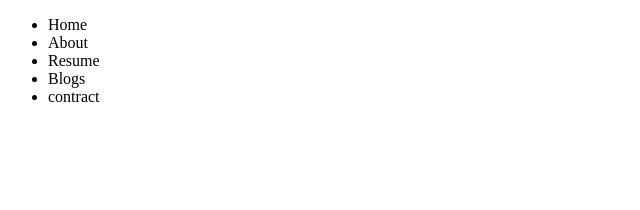
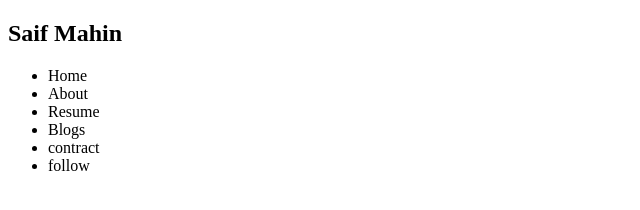
Before and after one commit to Saifmahin500/our-first-project, a plain HTML site: page index.html in a window 1280 px wide. Shown: the whole page, without its empty margins (0-640 px from the left). Drawn offline with Linux system fonts and the light colour scheme.

Commit message:
add my list item

```diff
--- a/index.html
+++ b/index.html
@@ -10,7 +10,7 @@
         <nav>
             <div class="header-container">
                 <div class="logo">
-
+                    <h1>Saif Mahin</h1>
                 </div>
                 <div class="menu">
                     <ul>
@@ -19,6 +19,7 @@
                         <li>Resume</li>
                         <li>Blogs</li>
                         <li>contract</li>
+                        <li>follow</li>
                     </ul>
                 </div>
             </div>
```
